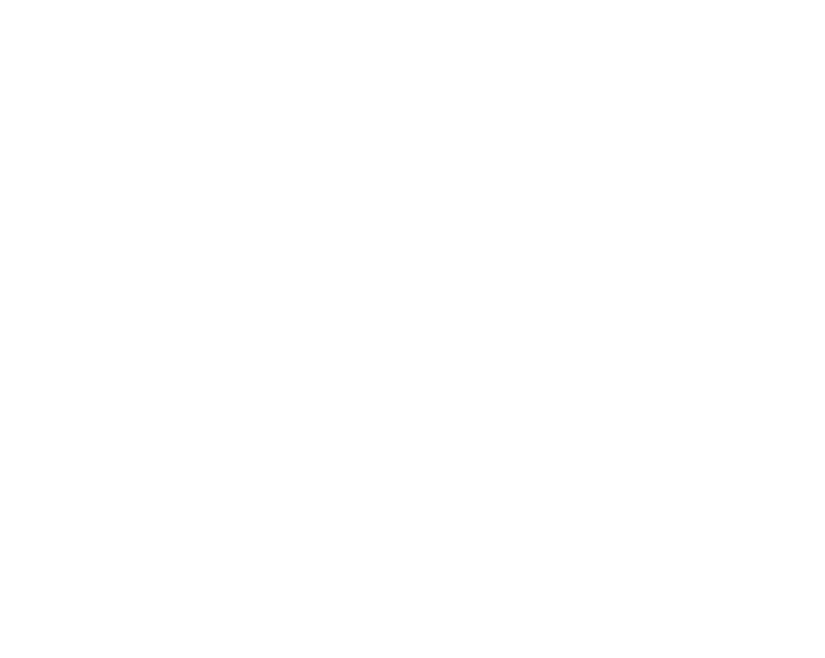
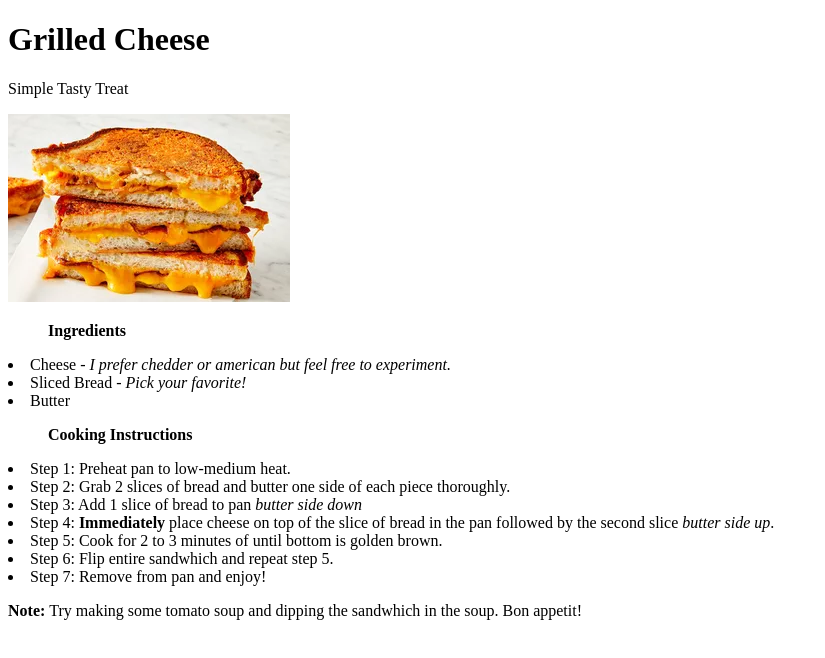
Before and after one commit to big-tink/odin-recipes, a plain HTML site: page recipes/grilledcheese.html in a window 1280 px wide. Shown: the whole page, without its empty margins (0-825 px from the left). Drawn offline with Linux system fonts and the light colour scheme.

Commit message:
Build grilledcheese recipe

```diff
--- a/recipes/grilledcheese.html
+++ b/recipes/grilledcheese.html
@@ -0,0 +1,36 @@
+<!DOCTYPE html>
+<html lang="en">
+<head>
+    <meta charset="UTF-8">
+    <meta name="viewport" content="width=device-width, initial-scale=1.0">
+    <title>Document</title>
+</head>
+
+<body>
+
+    <h1>Grilled Cheese</h1>
+
+    <p>Simple Tasty Treat</p>
+
+    <img src="../images/125434-GrilledCheeseoftheGods-mfs-3x2-067-267097af4d0b446ab646bba044445147.webp" alt="A stack of beautiful grilled cheese" width="auto" height="auto">
+
+    <ul><strong>Ingredients</strong></ul>
+        <li>Cheese - <em>I prefer chedder or american but feel free to experiment.</em></li>
+        <li>Sliced Bread - <em> Pick your favorite!</em></li>
+        <li>Butter</li>
+
+    <ol><strong>Cooking Instructions</strong></ol>
+        <li>Step 1: Preheat pan to low-medium heat.</li>
+        <li>Step 2: Grab 2 slices of bread and butter one side of each piece thoroughly.</li>
+        <li>Step 3: Add 1 slice of bread to pan <em>butter side down</em></li>
+        <li>Step 4: <strong>Immediately</strong> place cheese on top of the slice of bread in the pan followed by the second slice <em>butter side up</em>.</li>
+        <li>Step 5: Cook for 2 to 3 minutes of until bottom is golden brown.</li>
+        <li>Step 6: Flip entire sandwhich and repeat step 5.</li>
+        <li>Step 7: Remove from pan and enjoy!</li>
+
+    <p><strong>Note: </strong>Try making some tomato soup and dipping the sandwhich in the soup. Bon appetit!</p>
+
+
+</body>
+
+</html>
```
Also changed, not shown: index.html (+1 -0 lines), recipes/frenchtoast.html (+2 -0 lines), images/125434-GrilledCheeseoftheGods-mfs-3x2-067-267097af4d0b446ab646bba044445147.webp (added).
